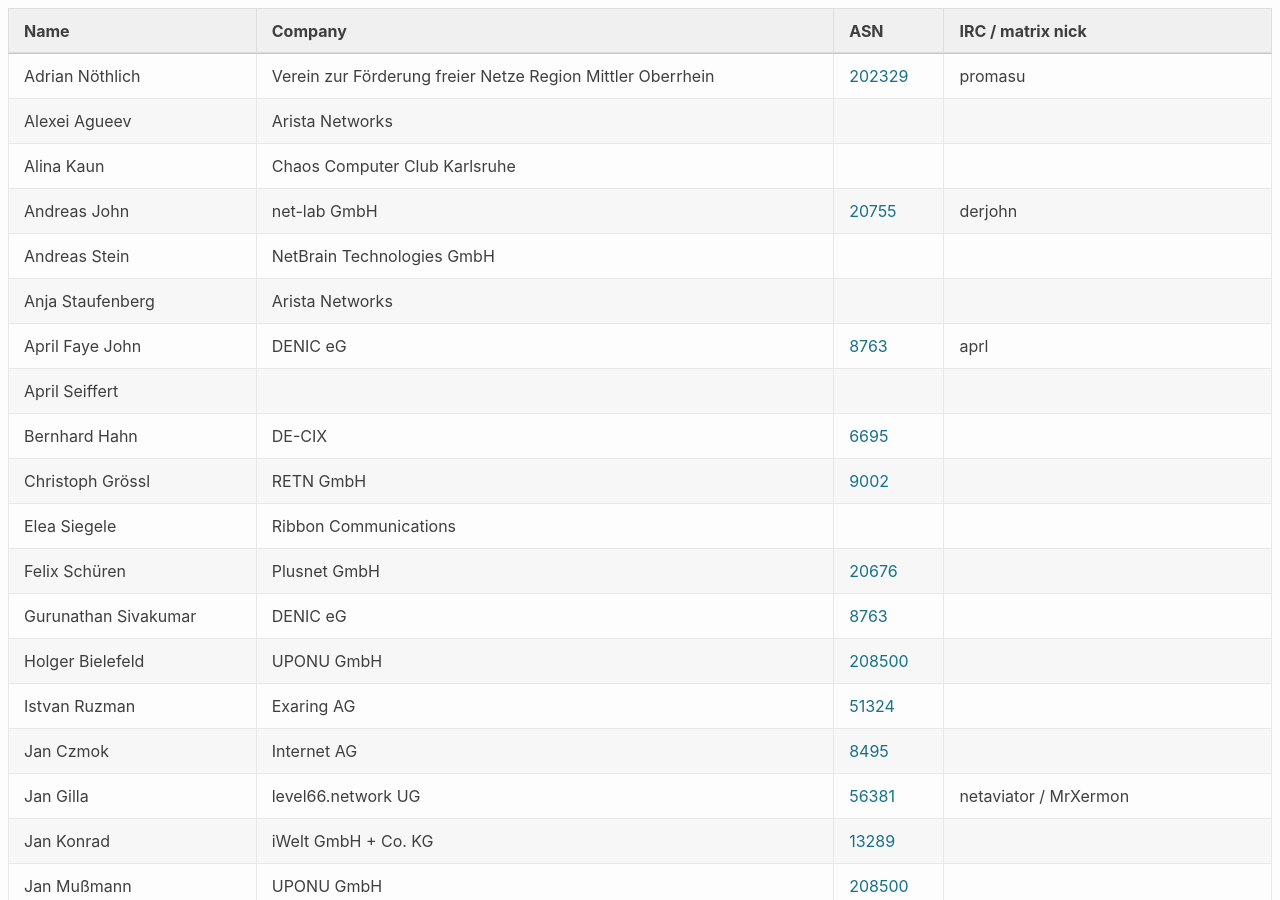
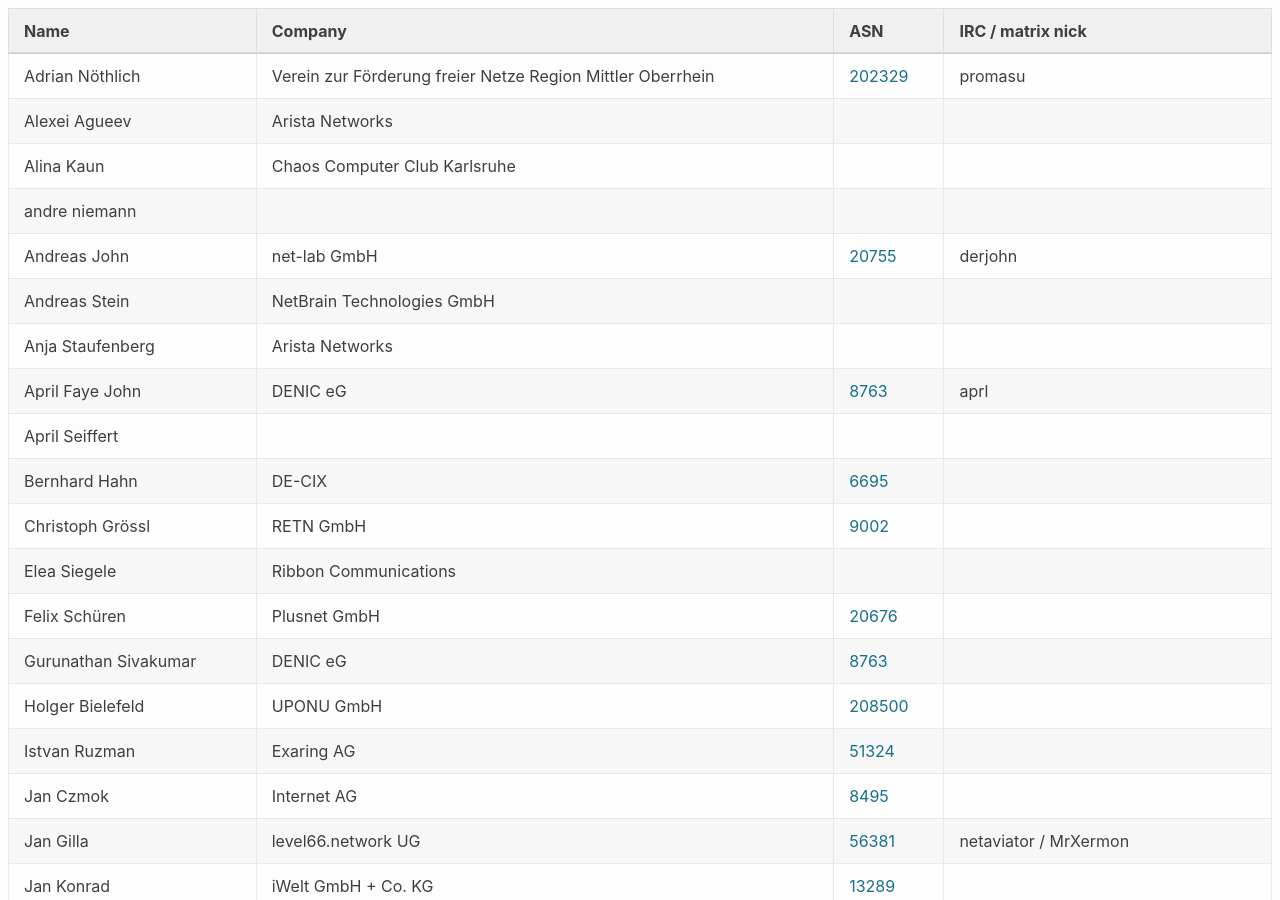
Before and after one commit to denog/pretix-attendeelist, a Jekyll site: the page built from denogmeetup25-01/index.markdown, in a window 1280 px wide and 900 px high. Built offline with Jekyll 4.4.1, drawn with Linux system fonts in a browser that asks for light colours.

Commit message:
Latest data: Wed Feb 12 00:31:07 UTC 2025

```diff
--- a/_data/attendees_denogmeetup25-01.json
+++ b/_data/attendees_denogmeetup25-01.json
@@ -26,6 +26,12 @@
   {
     "name": "Andreas Stein",
     "company": "NetBrain Technologies GmbH",
+    "irc": null,
+    "asn": null
+  },
+  {
+    "name": "andre niemann",
+    "company": null,
     "irc": null,
     "asn": null
   },
```
